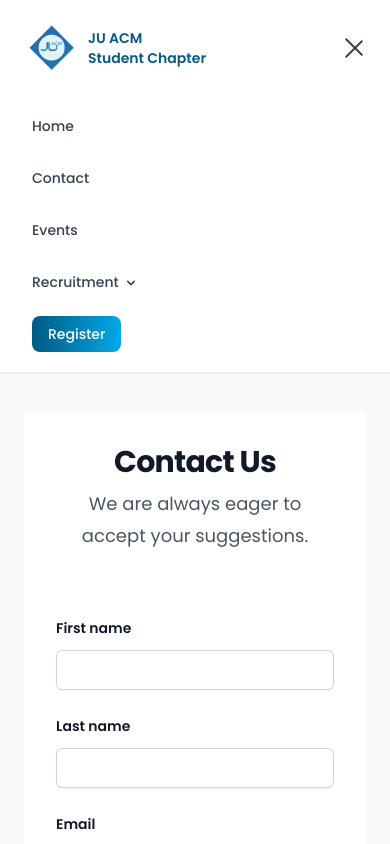
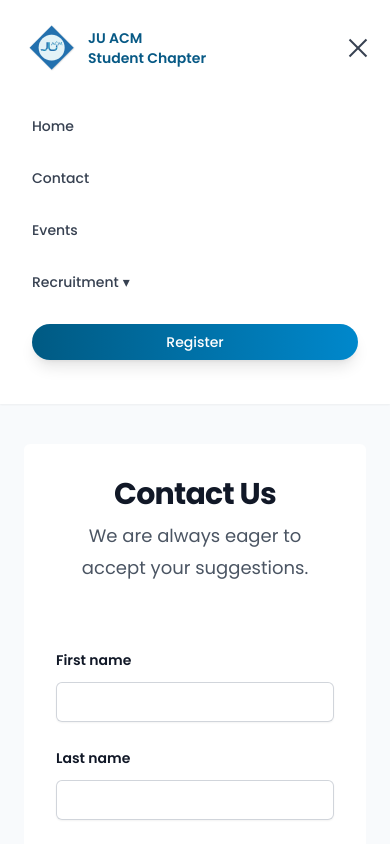
Before and after one commit to rajdeepcodeshere247/acm-ju-app, a Next.js app: page /contact in a window 390 px wide. Both pictures are taken after a click on the button 354 px from the left and 48 px from the top of the page. Shown: the top 844 px of the page. Built offline with nearby package versions, Linux system fonts and the light colour scheme.

Commit message:
Refactor Navbar component

```diff
--- a/components/Navbar.tsx
+++ b/components/Navbar.tsx
@@ -1,13 +1,13 @@
 "use client";
 import Link from "next/link";
-import { useState, useEffect } from "react";
+import { useState } from "react";
 import { motion, AnimatePresence } from "framer-motion";
 
 function NavLinkListItem({ link, text }: { link: string; text: string }) {
     return (
         <motion.li
             whileHover={{ y: -2 }}
-            transition={{ type: "spring", stiffness: 400, damping: 10 }}
+            transition={{ type: "spring", stiffness: 300, damping: 20 }}
         >
             <Link
                 href={link}
@@ -17,7 +17,7 @@ function NavLinkListItem({ link, text }: { link: string; text: string }) {
                     {text}
                 </span>
                 <motion.span
-                    className="absolute bottom-2 left-4 right-4 h-0.5 bg-gradient-to-r from-[#005a83] to-[#00a8e8] origin-left"
+                    className="absolute bottom-2 left-4 right-4 h-0.5 bg-gradient-to-r from-[#005a83] to-[#0088cc] origin-left"
                     initial={{ scaleX: 0 }}
                     whileHover={{ scaleX: 1 }}
                     transition={{ duration: 0.3, ease: "easeOut" }}
@@ -36,31 +36,25 @@ function NavDropdown({ text, items }: { text: string; items: { link: string; tex
             onMouseEnter={() => setIsOpen(true)}
             onMouseLeave={() => setIsOpen(false)}
             whileHover={{ y: -2 }}
-            transition={{ type: "spring", stiffness: 400, damping: 10 }}
+            transition={{ type: "spring", stiffness: 300, damping: 20 }}
         >
             <button className="p-4 block text-sm font-medium relative group">
                 <span className="relative z-10 transition-colors duration-300 group-hover:text-[#005a83]">
                     {text}
                 </span>
                 <motion.span
-                    className="absolute bottom-2 left-4 right-4 h-0.5 bg-gradient-to-r from-[#005a83] to-[#00a8e8] origin-left"
+                    className="absolute bottom-2 left-4 right-4 h-0.5 bg-gradient-to-r from-[#005a83] to-[#0088cc] origin-left"
                     initial={{ scaleX: 0 }}
                     animate={{ scaleX: isOpen ? 1 : 0 }}
                     transition={{ duration: 0.3, ease: "easeOut" }}
                 />
-                <motion.svg
-                    className="inline-block w-4 h-4 ml-1"
-                    viewBox="0 0 20 20"
-                    fill="currentColor"
+                <motion.span
+                    className="inline-block ml-1"
                     animate={{ rotate: isOpen ? 180 : 0 }}
-                    transition={{ duration: 0.3 }}
+                    transition={{ duration: 0.3, ease: "easeOut" }}
                 >
-                    <path
-                        fillRule="evenodd"
-                        d="M5.293 7.293a1 1 0 011.414 0L10 10.586l3.293-3.293a1 1 0 111.414 1.414l-4 4a1 1 0 01-1.414 0l-4-4a1 1 0 010-1.414z"
-                        clipRule="evenodd"
-                    />
-                </motion.svg>
+                    ▾
+                </motion.span>
             </button>
             <AnimatePresence>
                 {isOpen && (
@@ -74,21 +68,21 @@ function NavDropdown({ text, items }: { text: string; items: { link: string; tex
                         {items.map((item, index) => (
                             <motion.li
                                 key={item.link}
-                                initial={{ opacity: 0, x: -10 }}
+                                initial={{ opacity: 0, x: -20 }}
                                 animate={{ opacity: 1, x: 0 }}
-                                transition={{ delay: index * 0.05 }}
+                                transition={{ delay: index * 0.05, duration: 0.2 }}
                             >
                                 <Link
                                     href={item.link}
-                                    className="block px-5 py-3 text-sm relative overflow-hidden group"
+                                    className="block px-5 py-3 text-sm relative group overflow-hidden"
                                 >
                                     <motion.span
-                                        className="absolute inset-0 bg-gradient-to-r from-[#005a83]/5 to-[#00a8e8]/5"
+                                        className="absolute inset-0 bg-gradient-to-r from-[#005a83]/5 to-[#0088cc]/5"
                                         initial={{ x: "-100%" }}
                                         whileHover={{ x: 0 }}
-                                        transition={{ duration: 0.3 }}
+                                        transition={{ duration: 0.3, ease: "easeOut" }}
                                     />
-                                    <span className="relative z-10 transition-colors duration-300 group-hover:text-[#005a83] font-medium">
+                                    <span className="relative z-10 transition-colors duration-300 group-hover:text-[#005a83] group-hover:translate-x-1 inline-block">
                                         {item.text}
                                     </span>
                                 </Link>
@@ -102,18 +96,7 @@ function NavDropdown({ text, items }: { text: string; items: { link: string; tex
 }
 
 export default function Navbar() {
-    const [scrolled, setScrolled] = useState(false);
     const [mobileMenuOpen, setMobileMenuOpen] = useState(false);
-
-    useEffect(() => {
-        const handleScroll = () => {
-            setScrolled(window.scrollY > 20);
-        };
-
-        handleScroll();
-        window.addEventListener("scroll", handleScroll);
-        return () => window.removeEventListener("scroll", handleScroll);
-    }, []);
 
     const recruitmentItems = [
         { link: "/recruitment/ml", text: "ML" },
@@ -126,33 +109,24 @@ export default function Navbar() {
             initial={{ y: -100 }}
             animate={{ y: 0 }}
             transition={{ type: "spring", stiffness: 100, damping: 20 }}
-            className="sticky top-0 z-50"
+            className="sticky top-0 z-50 backdrop-blur-md bg-white/95 shadow-sm"
         >
-            <motion.nav
-                animate={{
-                    backgroundColor: scrolled ? "rgba(255, 255, 255, 0.95)" : "rgba(255, 255, 255, 1)",
-                    boxShadow: scrolled
-                        ? "0 4px 6px -1px rgba(0, 0, 0, 0.1), 0 2px 4px -1px rgba(0, 0, 0, 0.06)"
-                        : "0 1px 3px 0 rgba(0, 0, 0, 0.1)"
-                }}
-                transition={{ duration: 0.3 }}
-                className="flex flex-wrap items-center justify-between w-full px-4 py-3 text-lg text-gray-700 md:py-0 backdrop-blur-md"
-            >
+            <nav className="flex flex-wrap items-center justify-between w-full px-4 py-3 text-lg text-gray-700 md:py-0">
                 <Link href="/" className="flex items-center cursor-pointer p-3 group">
                     <motion.div
-                        whileHover={{ scale: 1.05, rotate: 5 }}
-                        whileTap={{ scale: 0.95 }}
-                        transition={{ type: "spring", stiffness: 400, damping: 10 }}
+                        whileHover={{ rotate: 360, scale: 1.1 }}
+                        transition={{ duration: 0.6, ease: "easeInOut" }}
                     >
                         <img
-                            className="h-12 mr-3 transition-all duration-300 group-hover:drop-shadow-lg"
+                            className="h-12 mr-3"
                             alt="jadavpur university acm student chapter logo"
                             src="/ju-acm.svg"
                         />
                     </motion.div>
                     <motion.h2
-                        className="font-semibold text-sm leading-2 text-sky-800 transition-all duration-300 group-hover:text-[#005a83]"
-                        whileHover={{ x: 2 }}
+                        className="font-semibold text-sm leading-2 text-sky-800"
+                        whileHover={{ scale: 1.05 }}
+                        transition={{ type: "spring", stiffness: 400, damping: 10 }}
                     >
                         JU ACM
                         <br />
@@ -160,51 +134,42 @@ export default function Navbar() {
                     </motion.h2>
                 </Link>
 
+                {/* Mobile menu button */}
                 <motion.button
-                    whileHover={{ scale: 1.1 }}
+                    className="block md:hidden relative w-8 h-8 focus:outline-none"
+                    onClick={() => setMobileMenuOpen(!mobileMenuOpen)}
                     whileTap={{ scale: 0.9 }}
-                    onClick={() => setMobileMenuOpen(!mobileMenuOpen)}
-                    className="block md:hidden p-2 rounded-lg hover:bg-gray-100 transition-colors duration-300"
-                >
-                    <motion.div
-                        animate={mobileMenuOpen ? "open" : "closed"}
-                        className="w-6 h-5 flex flex-col justify-between"
                 >
                     <motion.span
-                            variants={{
-                                closed: { rotate: 0, y: 0 },
-                                open: { rotate: 45, y: 8 }
+                        className="absolute w-6 h-0.5 bg-gray-700 left-1 transition-all"
+                        animate={{
+                            top: mobileMenuOpen ? "50%" : "25%",
+                            rotate: mobileMenuOpen ? 45 : 0,
+                            y: mobileMenuOpen ? "-50%" : 0
                         }}
-                            className="w-full h-0.5 bg-gray-700 rounded-full"
+                        transition={{ duration: 0.3, ease: "easeInOut" }}
                     />
                     <motion.span
-                            variants={{
-                                closed: { opacity: 1 },
-                                open: { opacity: 0 }
+                        className="absolute w-6 h-0.5 bg-gray-700 left-1 top-1/2 -translate-y-1/2"
+                        animate={{
+                            opacity: mobileMenuOpen ? 0 : 1,
+                            x: mobileMenuOpen ? -20 : 0
                         }}
-                            className="w-full h-0.5 bg-gray-700 rounded-full"
+                        transition={{ duration: 0.2 }}
                     />
                     <motion.span
-                            variants={{
-                                closed: { rotate: 0, y: 0 },
-                                open: { rotate: -45, y: -8 }
+                        className="absolute w-6 h-0.5 bg-gray-700 left-1 transition-all"
+                        animate={{
+                            bottom: mobileMenuOpen ? "50%" : "25%",
+                            rotate: mobileMenuOpen ? -45 : 0,
+                            y: mobileMenuOpen ? "50%" : 0
                         }}
-                            className="w-full h-0.5 bg-gray-700 rounded-full"
+                        transition={{ duration: 0.3, ease: "easeInOut" }}
                     />
-                    </motion.div>
                 </motion.button>
 
-                <AnimatePresence>
-                    {(mobileMenuOpen || true) && (
-                        <motion.ul
-                            initial={{ opacity: 0, height: 0 }}
-                            animate={{
-                                opacity: 1,
-                                height: mobileMenuOpen ? "auto" : 0
-                            }}
-                            exit={{ opacity: 0, height: 0 }}
-                            className="pt-4 text-base text-gray-700 md:flex md:justify-between md:pt-0 md:opacity-100 md:h-auto overflow-hidden w-full md:items-center md:w-auto"
-                        >
+                {/* Desktop menu - always visible on md+ */}
+                <ul className="hidden md:flex md:justify-between md:items-center pt-4 text-base text-gray-700 md:pt-0">
                     <NavLinkListItem link="/" text="Home" />
                     <NavLinkListItem link="/contact" text="Contact" />
                     <NavLinkListItem link="/events" text="Events" />
@@ -212,27 +177,62 @@ export default function Navbar() {
                     <motion.li
                         whileHover={{ scale: 1.05 }}
                         whileTap={{ scale: 0.95 }}
-                                className="md:ml-2"
+                        transition={{ type: "spring", stiffness: 400, damping: 17 }}
                     >
                         <Link
                             href="/register"
-                                    className="p-4 block text-sm font-medium relative overflow-hidden group"
+                            className="m-4 px-6 py-2 block text-sm font-medium bg-gradient-to-r from-[#005a83] to-[#0088cc] text-white rounded-full shadow-lg hover:shadow-xl transition-shadow duration-300 text-center relative overflow-hidden group"
                         >
                             <motion.span
-                                        className="absolute inset-0 bg-gradient-to-r from-[#005a83] to-[#00a8e8] rounded-lg"
-                                        initial={{ scale: 0, opacity: 0 }}
-                                        whileHover={{ scale: 1, opacity: 1 }}
-                                        transition={{ duration: 0.3 }}
+                                className="absolute inset-0 bg-gradient-to-r from-[#0088cc] to-[#005a83]"
+                                initial={{ x: "100%" }}
+                                whileHover={{ x: 0 }}
+                                transition={{ duration: 0.3, ease: "easeOut" }}
                             />
-                                    <span className="relative z-10 px-4 py-2 rounded-lg bg-gradient-to-r from-[#005a83] to-[#00a8e8] text-white group-hover:bg-none transition-all duration-300">
-                                        Register
-                                    </span>
+                            <span className="relative z-10">Register</span>
                         </Link>
                     </motion.li>
-                        </motion.ul>
+                </ul>
+
+                {/* Mobile menu - animated on small screens */}
+                <AnimatePresence>
+                    {mobileMenuOpen && (
+                        <motion.div
+                            className="w-full md:hidden"
+                            initial={{ height: 0, opacity: 0 }}
+                            animate={{ height: "auto", opacity: 1 }}
+                            exit={{ height: 0, opacity: 0 }}
+                            transition={{ duration: 0.3, ease: "easeInOut" }}
+                            style={{ overflow: "hidden" }}
+                        >
+                            <ul className="pt-4 pb-4 text-base text-gray-700">
+                                <NavLinkListItem link="/" text="Home" />
+                                <NavLinkListItem link="/contact" text="Contact" />
+                                <NavLinkListItem link="/events" text="Events" />
+                                <NavDropdown text="Recruitment" items={recruitmentItems} />
+                                <motion.li
+                                    whileHover={{ scale: 1.05 }}
+                                    whileTap={{ scale: 0.95 }}
+                                    transition={{ type: "spring", stiffness: 400, damping: 17 }}
+                                >
+                                    <Link
+                                        href="/register"
+                                        className="m-4 px-6 py-2 block text-sm font-medium bg-gradient-to-r from-[#005a83] to-[#0088cc] text-white rounded-full shadow-lg hover:shadow-xl transition-shadow duration-300 text-center relative overflow-hidden group"
+                                    >
+                                        <motion.span
+                                            className="absolute inset-0 bg-gradient-to-r from-[#0088cc] to-[#005a83]"
+                                            initial={{ x: "100%" }}
+                                            whileHover={{ x: 0 }}
+                                            transition={{ duration: 0.3, ease: "easeOut" }}
+                                        />
+                                        <span className="relative z-10">Register</span>
+                                    </Link>
+                                </motion.li>
+                            </ul>
+                        </motion.div>
                     )}
                 </AnimatePresence>
-            </motion.nav>
+            </nav>
         </motion.header>
     );
 }
```
Lines whose indentation alone changed are shown as unchanged.
